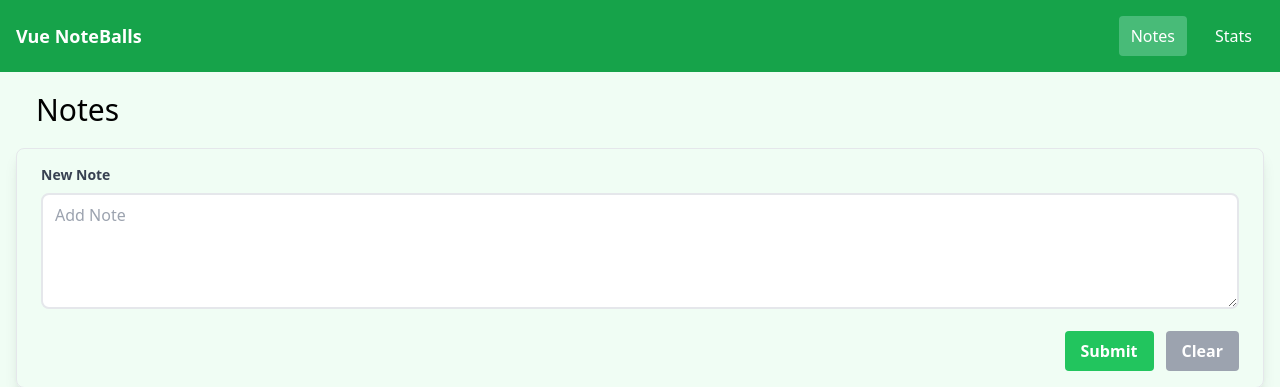
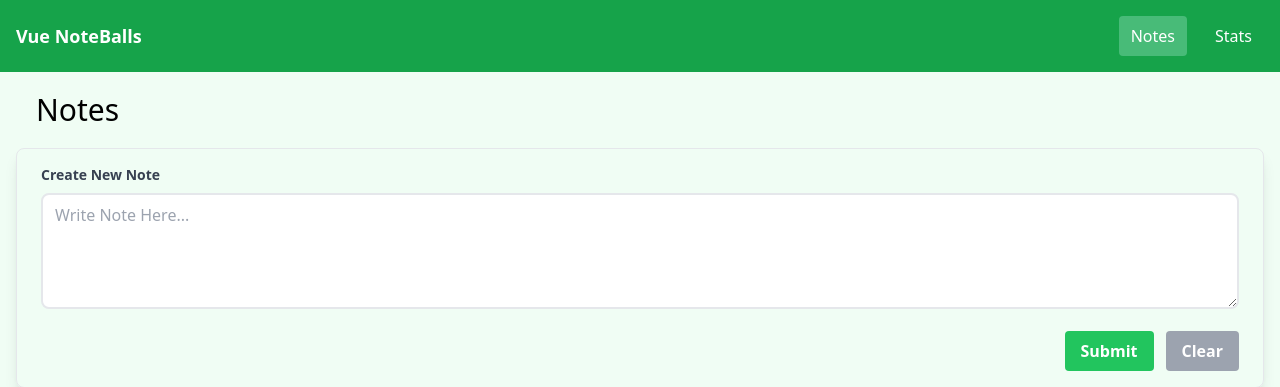
Before and after one commit to leongaban/vue-noteballs, a Vue app: page /#/ in a window 1280 px wide. Shown: the top 387 px of the page. Built offline with nearby package versions, Linux system fonts and the light colour scheme.

Commit message:
added prop.label to AddEditNote

```diff
--- a/src/components/Notes/AddEditNote.vue
+++ b/src/components/Notes/AddEditNote.vue
@@ -1,22 +1,26 @@
 <template>
   <div
     class="w-full max-w-full mb-8 rounded-lg border overflow-hidden shadow-lg"
-    :class="`bg-${bgColor}-100 border-${bgColor}-700`"
+    :class="`bg-${props.bgColor}-100 border-${props.bgColor}-700`"
   >
     <form @submit.prevent>
       <div class="px-6 py-4">
         <div class="mb-4">
-          <label for="note" class="block text-gray-700 text-sm font-bold mb-2"
-            >New Note</label
+          <label
+            v-if="props.label"
+            for="note"
+            class="block text-gray-700 text-sm font-bold mb-2"
           >
+            {{ props.label }}
+          </label>
           <textarea
             id="note"
-            v-bind:value="modelValue"
+            v-bind:value="props.modelValue"
             @input="updateValue"
             class="w-full px-3 py-2 text-gray-700 border-2 rounded-lg"
-            :class="`border-${bgColor}-700`"
+            :class="`border-${props.bgColor}-700`"
             rows="4"
-            :placeholder="placeholder"
+            :placeholder="props.placeholder"
             ref="textAreaRef"
           ></textarea>
         </div>
@@ -46,6 +50,9 @@ const props = defineProps({
     type: String,
     default: 'Type something...',
   },
+  label: {
+    type: String,
+  },
 })
 
 console.log('props', props)
--- a/src/views/ViewEditNote.vue
+++ b/src/views/ViewEditNote.vue
@@ -3,16 +3,19 @@
     <AddEditNote
       v-model="noteContent"
       placeholder="Edit a current note"
+      label="Edit Note"
       bgColor="blue"
     >
       <template #buttons>
+        <button type="button" :class="btnCancelStyles" @click="$router.back()">
+          Cancel
+        </button>
+
         <button
           type="submit"
           :class="{
-            'bg-blue-500 hover:bg-blue-700 text-white font-bold py-2 px-4 rounded':
-              noteContent.trim() !== '',
-            'bg-gray-400 text-white font-bold py-2 px-4 rounded cursor-not-allowed':
-              noteContent.trim() === '',
+            [btnSubmitStyleOn]: noteContent.trim() !== '',
+            [btnSubmitStyleDisabled]: noteContent.trim() === '',
           }"
           :disabled="noteContent.trim() === ''"
           @click="handleSubmit"
@@ -37,6 +40,17 @@ const noteContent = ref('')
 const notesStore = useNotesStore()
 const noteId = route.params.id as string
 
+const btnCancelStyles = ref(
+  'mr-3 bg-red-400 hover:bg-red-600 text-white font-bold py-2 px-4 rounded',
+)
+const btnSubmitStyleOn = ref(
+  'bg-blue-500 hover:bg-blue-700 text-white font-bold py-2 px-4 rounded',
+)
+const btnSubmitStyleDisabled = ref(
+  'bg-gray-400 text-white font-bold py-2 px-4 rounded cursor-not-allowed',
+)
+
+// ? Load Selected Note
 const loadNote = () => {
   const note = notesStore.notes.find(note => note.id === noteId)
   if (note) {
@@ -46,9 +60,8 @@ const loadNote = () => {
   }
 }
 
+// ? Edit Note Submit
 const handleSubmit = () => {
-  console.log('New Note:', noteContent.value)
-
   if (noteContent.value.trim() === '') {
     return
   }
--- a/src/views/ViewNotes.vue
+++ b/src/views/ViewNotes.vue
@@ -6,7 +6,8 @@
     <AddEditNote
       v-model="newNote"
       bgColor="green"
-      placeholder="Add Note"
+      placeholder="Write Note Here..."
+      label="Create New Note"
       ref="newNoteRef"
     >
       <template #buttons>
```
